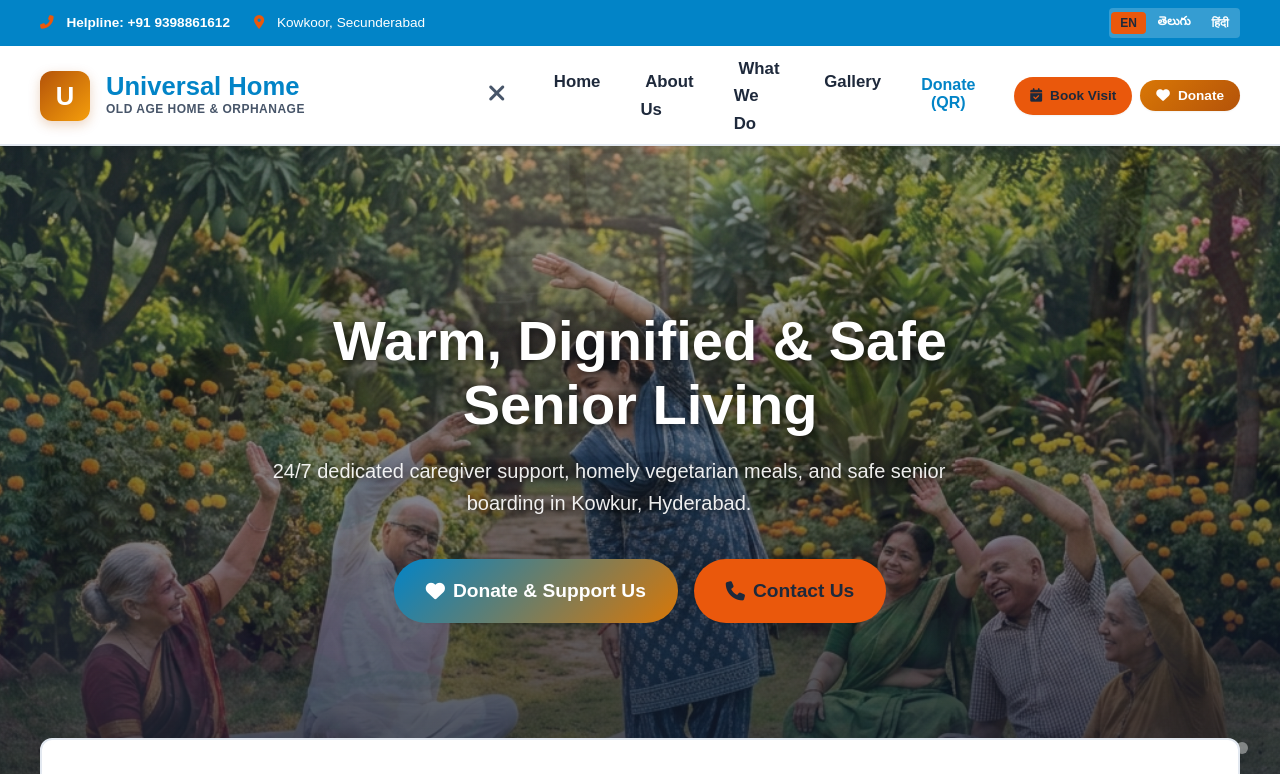
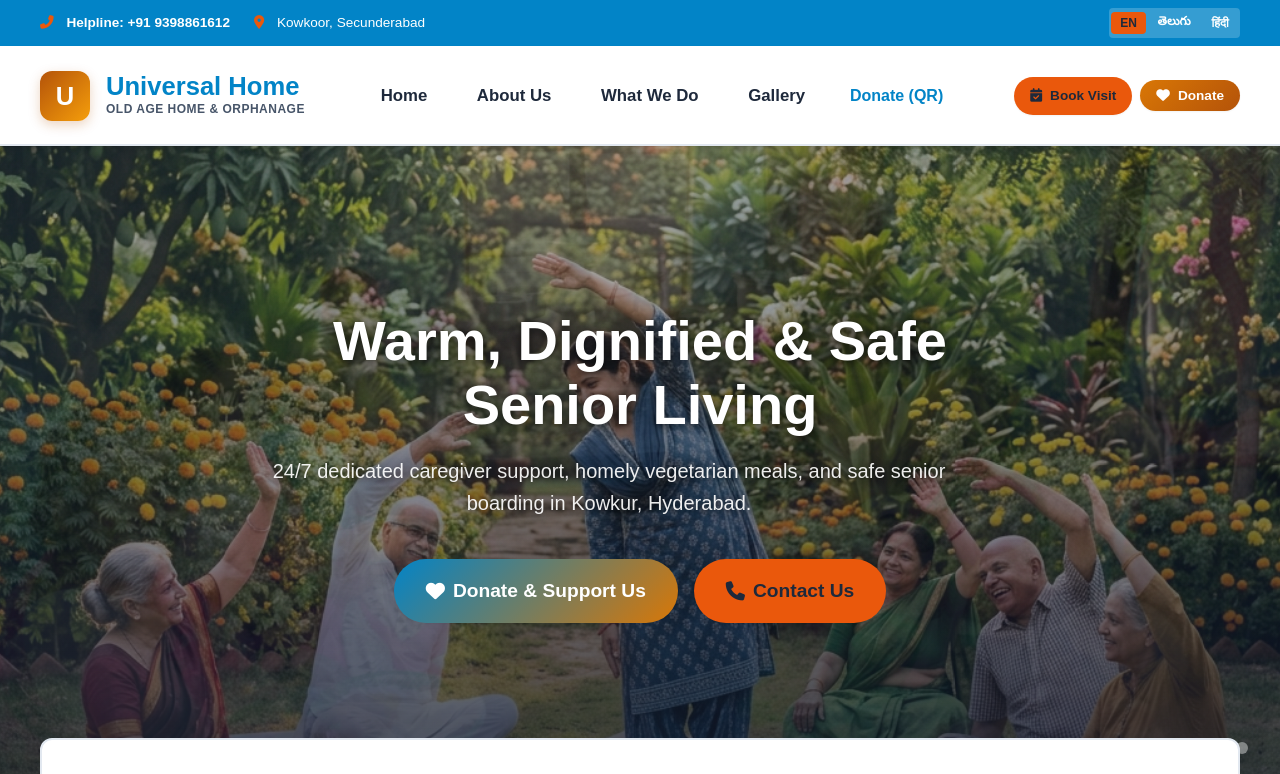
Before and after one commit to oreddi/UniversalHome, a Next.js app: page / in a window 1280 px wide. Shown: the top 774 px of the page. Built offline with nearby package versions, Linux system fonts and the light colour scheme; a web font is replaced by a local one.

Commit message:
made the Menuheader Looks good

```diff
--- a/app/globals.css
+++ b/app/globals.css
@@ -245,6 +245,11 @@ img {
   padding: 0;
 }
 
+.mobile-drawer-header,
+.mobile-drawer-footer {
+  display: none;
+}
+
 .nav-link {
   font-size: 1.05rem;
   font-weight: 700;
@@ -1593,6 +1598,32 @@ img {
     left: 0;
   }
 
+  .mobile-drawer-header {
+    display: flex;
+    width: 100%;
+    justify-content: flex-end;
+    margin-bottom: 0.25rem;
+  }
+
+  .mobile-close-btn {
+    background: none;
+    color: var(--gray-600);
+    border: none;
+    padding: 0.2rem;
+    font-size: 1.5rem;
+    cursor: pointer;
+  }
+
+  .mobile-drawer-footer {
+    display: flex;
+    flex-direction: column;
+    width: 100%;
+    margin-top: auto;
+    padding-top: 2rem;
+    border-top: 1px solid var(--gray-200);
+    gap: 1.5rem;
+  }
+
   .mobile-toggle {
     display: block;
   }
--- a/components/Header.js
+++ b/components/Header.js
@@ -25,10 +25,10 @@ export default function Header({ onOpenDonateModal }) {
         {/* Clean Navigation Links */}
         <ul className={`nav-menu ${isMobileOpen ? 'active' : ''}`} id="navMenu">
           {/* Mobile Drawer Close Button */}
-          <li className="mobile-drawer-header" style={{ width: '100%', display: 'flex', justifyContent: 'flex-end', marginBottom: '0.25rem' }}>
+          <li className="mobile-drawer-header">
             <button
               onClick={closeMobileMenu}
-              style={{ background: 'none', color: 'var(--gray-600)', border: 'none', padding: '0.2rem', fontSize: '1.5rem', cursor: 'pointer' }}
+              className="mobile-close-btn"
               aria-label="Close Menu"
             >
               <i className="fas fa-times"></i>
```
